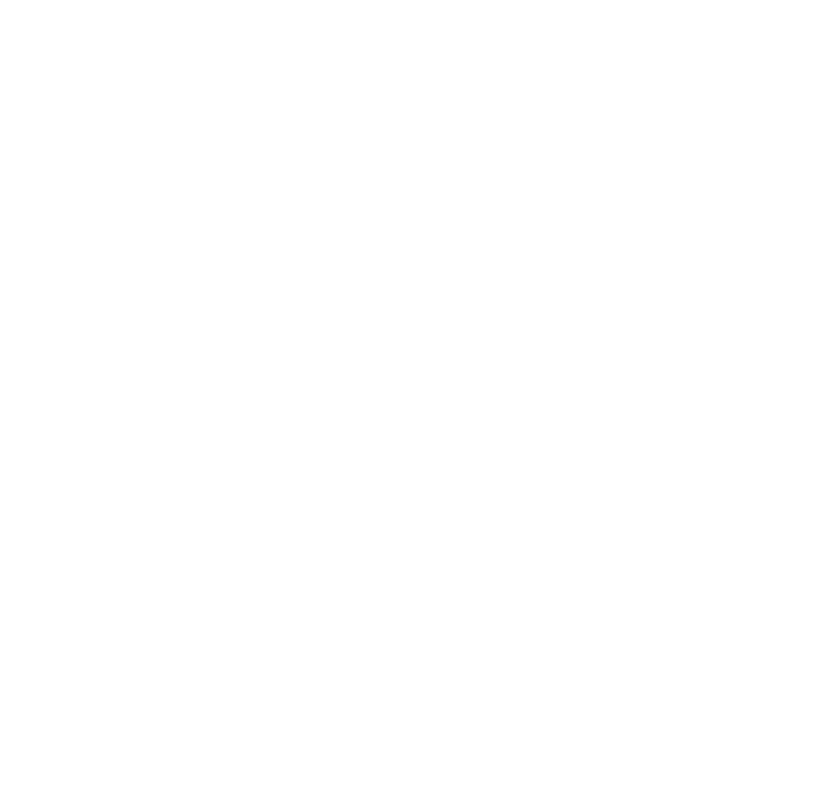
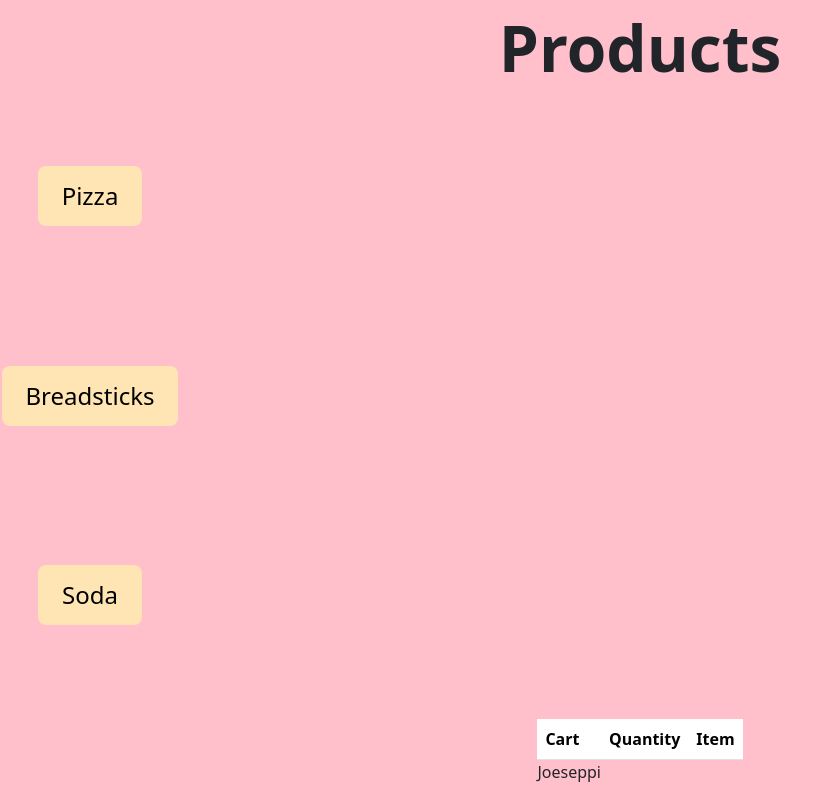
Before and after one commit to Rennis-Fiserv/pizza-shop-boys, a React (Create React App) app in the folder pizza-shop/: page /products in a window 1280 px wide. Before the commit this address had no page. Shown: the whole page, without its empty margins (0-840 px from the left). Built offline with nearby package versions, Linux system fonts and the light colour scheme.

Commit message:
Products, PizzaShopAdmin fleshed out

```diff
--- a/pizza-shop/src/App.css
+++ b/pizza-shop/src/App.css
@@ -36,3 +36,204 @@
     transform: rotate(360deg);
   }
 }
+
+.mainContainer {
+
+  flex-direction: column;
+
+  display: flex;
+
+  align-items: center;
+
+  justify-content: center;
+
+  height: 100vh;
+
+}
+
+
+.titleContainer {
+
+  display: flex;
+
+  flex-direction: column;
+
+  font-size: 64px;
+
+  font-weight: bolder;
+
+  align-items: center;
+
+  justify-content: center;
+
+}
+
+
+.resultContainer, .historyItem {
+
+  flex-direction: row;
+
+  display: flex;
+
+  width: 400px;
+
+  align-items: center;
+
+  justify-content: space-between;
+
+}
+
+
+.historyContainer {
+
+  flex-direction: column;
+
+  display: flex;
+
+  height: 200px;
+
+  align-items: center;
+
+  flex-grow: 5;
+
+  justify-content: flex-start;
+
+}
+
+
+.buttonContainer {
+
+  display: flex;
+
+  flex-direction: column;
+
+  align-items: center;
+
+  justify-content: center;
+
+  height: 260px;
+
+}
+
+
+.inputContainer {
+
+  display: flex;
+
+  flex-direction: column;
+
+  align-items: flex-start;
+
+  justify-content: center;
+
+}
+
+
+.inputContainer > .errorLabel {
+
+  color: red;
+
+  font-size: 12px;
+
+}
+
+
+.inputBox {
+
+  height: 48px;
+
+  width: 400px;
+
+  font-size: large;
+
+  border-radius: 8px;
+
+  border: 1px solid grey;
+
+  padding-left: 8px;
+
+}
+
+.adminPageContainer {
+
+  flex-direction: column;
+
+  display: flex;
+
+  align-items: center;
+
+  justify-content: center;
+
+  height: 100vh;
+
+  background: pink;
+
+}
+
+.startOrderContainer {
+
+  flex-direction: column;
+
+  display: flex;
+
+  align-items: center;
+
+  justify-content: center;
+
+  height: 100vh;
+
+  background: pink;
+
+}
+
+.productsContainer {
+
+  flex-direction: column;
+
+  display: flex;
+
+  align-items: center;
+
+  justify-content: center;
+
+  height: 100vh;
+
+  background: pink;
+
+}
+
+input[type="button"] {
+
+  border: none;
+
+  background: #ffe5b4;
+
+  color: black;
+
+  padding: 12px 24px;
+
+  margin: 8px;
+
+  font-size: 24px;
+
+  border-radius: 8px;
+
+  cursor: pointer;
+
+}
+
+.buttonContainer2 {
+
+  display: flex;
+
+  flex-direction: column;
+
+  align-items: center;
+
+  justify-content: center;
+
+  height: 200px;
+
+  margin-left: -1100px;
+
+}
--- a/pizza-shop/src/App.js
+++ b/pizza-shop/src/App.js
@@ -1,19 +1,23 @@
 import React from 'react';
 import './App.css';
-import Home from './Home';
+import Home from './components/Home';
 import { BrowserRouter as Router, Route, Routes } from 'react-router-dom';
-import EmployeeInfo from './EmployeeInfo';
-import EmployeeEdit from './EmployeeEdit';
-import EmployeeAdd from './EmployeeAdd';
+import EmployeeInfo from './components/EmployeeInfo';
+import EmployeeEdit from './components/EmployeeEdit';
+import EmployeeAdd from './components/EmployeeAdd';
+import PizzaShopAdmin from './components/PizzaShopAdmin';
+import Products from './components/Products';
 
 const App = () => {
   return (
     <Router>
       <Routes>
         <Route exact path="/" element={<Home/>}/>
+        <Route path='/pizzashopadmin' element={<PizzaShopAdmin/>}/>
         <Route path='/employees' exact={true} element={<EmployeeInfo/>}/>
         <Route path='/employees/:id' exact={true} element={<EmployeeEdit/>}/>
         <Route path='/employees/new' element={<EmployeeAdd/>}/>
+        <Route path='/products' element={<Products/>}/>
       </Routes>
     </Router>
   )
--- a/pizza-shop/src/Home.js
+++ /dev/null
@@ -1,16 +0,0 @@
-import React from 'react';
-import './App.css';
-import { Link } from 'react-router-dom';
-import { Button, Container } from 'reactstrap';
-
-const Home = () => {
-  return (
-    <div>
-      <Container fluid>
-        <Button color="link"><Link to="/employees">Login</Link></Button>
-      </Container>
-    </div>
-  );
-}
-
-export default Home;
--- /dev/null
+++ b/pizza-shop/src/components/Home.js
@@ -0,0 +1,141 @@
+import React, { useState } from "react";
+
+import { useNavigate } from "react-router-dom";
+
+
+const Home = (props) => {
+
+    const [email, setEmail] = useState("")
+
+    const [password, setPassword] = useState("")
+
+    const [emailError, setEmailError] = useState("")
+
+    const [passwordError, setPasswordError] = useState("")
+
+
+
+    const navigate = useNavigate();
+
+
+
+    const onButtonClick = () => {
+
+        // Set initial error values to empty
+
+        setEmailError("")
+
+        setPasswordError("")
+
+
+        // Check if the user has entered both fields correctly
+
+        if ("1" === email) {
+
+            setEmailError("Please enter your email")
+
+            return
+
+        } else {
+            navigate("/pizzashopadmin")
+        }
+
+
+        if (!/^[\w-\.]+@([\w-]+\.)+[\w-]{2,4}$/.test(email)) {
+
+            setEmailError("Please enter a valid email")
+
+            return
+
+        }
+
+
+        if ("" === password) {
+
+            setPasswordError("Please enter a password")
+
+            return
+
+        }
+
+
+        if (password.length < 7) {
+
+            setPasswordError("The password must be 8 characters or longer")
+
+            return
+
+        }
+
+
+        // Authentication calls will be made here...
+
+    }
+
+
+    return <div className={"mainContainer"}>
+
+        <div className={"titleContainer"}>
+
+            <div>Home</div>
+
+        </div>
+
+        <br />
+
+        <div className={"inputContainer"}>
+
+            <input
+
+                value={email}
+
+                placeholder="Enter your email here"
+
+                onChange={ev => setEmail(ev.target.value)}
+
+                className={"inputBox"} />
+
+            <label className="errorLabel">{emailError}</label>
+
+        </div>
+
+        <br />
+
+        <div className={"inputContainer"}>
+
+            <input
+
+                value={password}
+
+                placeholder="Enter your password here"
+
+                onChange={ev => setPassword(ev.target.value)}
+
+                className={"inputBox"} />
+
+            <label className="errorLabel">{passwordError}</label>
+
+        </div>
+
+        <br />
+
+        <div className={"inputContainer"}>
+
+            <input
+
+                className={"inputButton"}
+
+                type="button"
+
+                onClick={onButtonClick}
+
+                value={"Log in"} />
+
+        </div>
+
+    </div>
+
+}
+
+
+export default Home
--- /dev/null
+++ b/pizza-shop/src/components/PizzaShopAdmin.js
@@ -0,0 +1,100 @@
+import React, { useState } from "react";
+
+import { useNavigate } from "react-router-dom";
+
+const PizzaShopAdmin = (props) => {
+
+    const { loggedIn, email } = props
+
+    const navigate = useNavigate();
+
+
+
+    const onButtonClick = () => {
+
+        if (loggedIn) {
+
+            localStorage.removeItem("user")
+
+            props.setLoggedIn(false)
+
+        } else {
+
+            navigate("/products")
+
+        }
+
+    }
+
+    const onButtonClick2 = () => {
+
+        if (loggedIn) {
+
+            localStorage.removeItem("user")
+
+            props.setLoggedIn(false)
+
+        } else {
+
+            navigate("/employees")
+
+        }
+
+    }
+
+    const onButtonClick3 = () => {
+
+        if (loggedIn) {
+
+            localStorage.removeItem("user")
+
+            props.setLoggedIn(false)
+
+        } else {
+
+            navigate("/weeklystatistics")
+
+        }
+
+    }
+
+
+    return <div className="adminPageContainer">
+
+        <div className={"titleContainer"}>
+
+            <div>PIZZA SHOP</div>
+
+        </div>
+
+        <div>Admin</div>
+
+        <div className={"buttonContainer"}>
+            <input
+                className={"inputButton"}
+                type="button"
+                onClick={onButtonClick2}
+                value="Employee Information" />
+        </div>
+
+        <div className={"buttonContainer"}>
+            <input
+                className={"inputButton"}
+                type="button"
+                onClick={onButtonClick3}
+                value="Weekly Statistics" />
+        </div>
+
+        <div className={"buttonContainer"}>
+            <input
+                className={"inputButton"}
+                type="button"
+                onClick={onButtonClick}
+                value="Start an order" />
+        </div>
+
+    </div>
+}
+
+
+export default PizzaShopAdmin
--- /dev/null
+++ b/pizza-shop/src/components/Products.js
@@ -0,0 +1,93 @@
+import React from "react";
+import { Button, ButtonGroup, Container, Table } from 'reactstrap';
+import { useNavigate } from "react-router-dom";
+
+const Products = (props) => {
+  const { loggedIn, email } = props;
+
+  const navigate = useNavigate();
+
+  const onButtonClick = () => {
+    if (loggedIn) {
+      localStorage.removeItem("user");
+
+      props.setLoggedIn(false);
+    } else {
+      navigate("/pizza");
+    }
+  };
+
+  const onButtonClick2 = () => {
+    if (loggedIn) {
+      localStorage.removeItem("user");
+
+      props.setLoggedIn(false);
+    } else {
+      navigate("/breadsticks");
+    }
+  };
+
+  const onButtonClick3 = () => {
+    if (loggedIn) {
+      localStorage.removeItem("user");
+
+      props.setLoggedIn(false);
+    } else {
+      navigate("/soda");
+    }
+  };
+
+  return (
+    <div className="productsContainer">
+      <div className={"titleContainer"}>
+        <div>Products</div>
+      </div>
+
+      <div className={"buttonContainer2"}>
+        <input
+          className={"inputButton"}
+          type="button"
+          onClick={onButtonClick}
+          value="Pizza"
+        />
+      </div>
+
+      <div className={"buttonContainer2"}>
+        <input
+          className={"inputButton"}
+          type="button"
+          onClick={onButtonClick2}
+          value="Breadsticks"
+        />
+      </div>
+
+      <div className={"buttonContainer2"}>
+        <input
+          className={"inputButton"}
+          type="button"
+          onClick={onButtonClick3}
+          value="Soda"
+        />
+      </div>
+
+      <div>
+        <Container fluid>
+          <div className="float-end">
+          </div>
+          <Table className="mt-4">
+            <thead>
+              <tr>
+                <th width="20%">Cart</th>
+                <th width="20%">Quantity</th>
+                <th width="20%">Item</th>
+              </tr>
+            </thead>
+            <tbody>Joeseppi</tbody>
+          </Table>
+        </Container>
+      </div>
+    </div>
+  );
+};
+
+export default Products;
```
Also changed, not shown: pizza-shop/src/components/EmployeeAdd.js (renamed from pizza-shop/src/EmployeeAdd.js), pizza-shop/src/components/EmployeeEdit.js (renamed from pizza-shop/src/EmployeeEdit.js), pizza-shop/src/components/EmployeeInfo.js (renamed from pizza-shop/src/EmployeeInfo.js).
